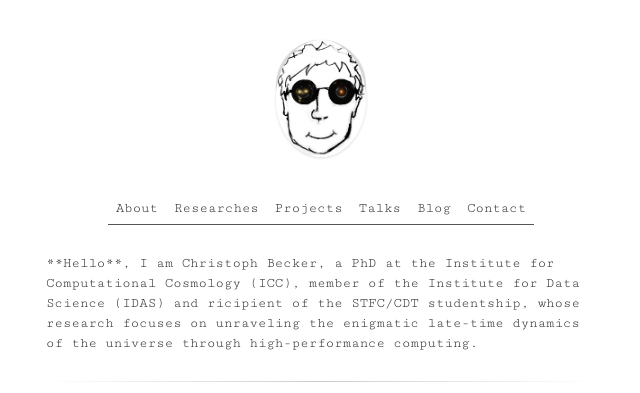
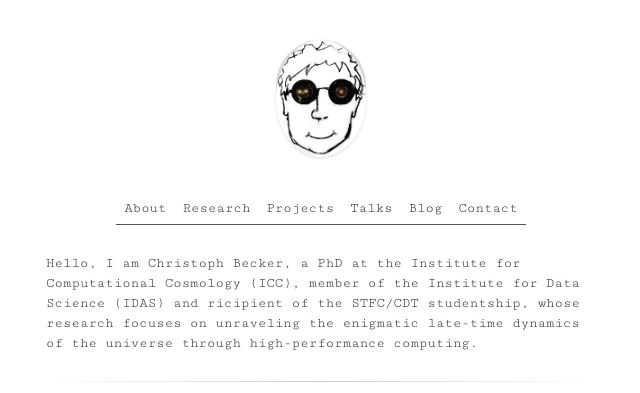
Before and after one commit to Christovis/Christovis.github.io, a Jekyll site: the page built from index.html, in a window 1280 px wide and 1400 px high. Shown: the top 393 px of the window, without its empty margins (319-959 px from the left). Built offline with Jekyll 4.4.1, drawn with Linux system fonts in a browser that asks for light colours; some of the changed text lies outside the part shown.

Commit message:
change researches to research

```diff
--- a/_config.yml
+++ b/_config.yml
@@ -25,9 +25,9 @@
 plugins:
   - jekyll-sitemap
 collections:
-  researches:
+  research:
     output: true
-    permalink: /researches/:name
+    permalink: /research/:name
   projects:
     output: true
     permalink: /projects/:name
@@ -56,7 +56,7 @@
       layout:       "post"
   -
     scope:
-      type:         "researches"
+      type:         "research"
     values:
       layout:       "research-post"
   -
--- a/_includes/header.html
+++ b/_includes/header.html
@@ -20,11 +20,11 @@
 		{% else %}
 			<li style="font-weight:bold;"> <a> About </a> </li>
 		{% endif %}
-		{% if page.url != '/researches' %}
-			{% assign link = '/researches' %}
-			<li> <a href="{{ link | prepend: site.baseurl | prepend: site.url }}"> Researches </a> </li>
+		{% if page.url != '/research' %}
+			{% assign link = '/research' %}
+			<li> <a href="{{ link | prepend: site.baseurl | prepend: site.url }}"> Research </a> </li>
 		{% else %}
-			<li style="font-weight:bold;"> <a> Researches </a> </li>
+			<li style="font-weight:bold;"> <a> Research </a> </li>
 		{% endif %}
 		{% if page.url != '/projects' %}
 			{% assign link = '/projects' %}
--- a/index.html
+++ b/index.html
@@ -4,7 +4,7 @@
 
 <section>
 
-**Hello**, I am Christoph Becker, a PhD at the Institute for Computational Cosmology (ICC),
+Hello, I am Christoph Becker, a PhD at the Institute for Computational Cosmology (ICC),
 member of the Institute for Data Science (IDAS) and ricipient of the STFC/CDT studentship,
 whose research focuses on unraveling the enigmatic late-time dynamics of the universe
 through high-performance computing.
--- a/researches.html
+++ b/research.html
@@ -1,17 +1,17 @@
 ---
 layout: default
-title: Researches
+title: Research
 ---
 
 <section>
 
 	<div class="center">
-		<h1 class="title">Researches</h1>
+		<h1 class="title">Research</h1>
 	</div>
 
 	<div class="divider"></div>
 
-	{% assign sorted = (site.researches | sort: date) | reverse %}
+	{% assign sorted = (site.research | sort: date) | reverse %}
 	{% for post in sorted %}
 		{% unless post.next %}
 			<h3 class="code">{{ post.date | date: '%Y' }}</h3>
```
Also changed, not shown: _researches/2016-10-18-research-very-long-title-post.md (+1 -1 lines).
